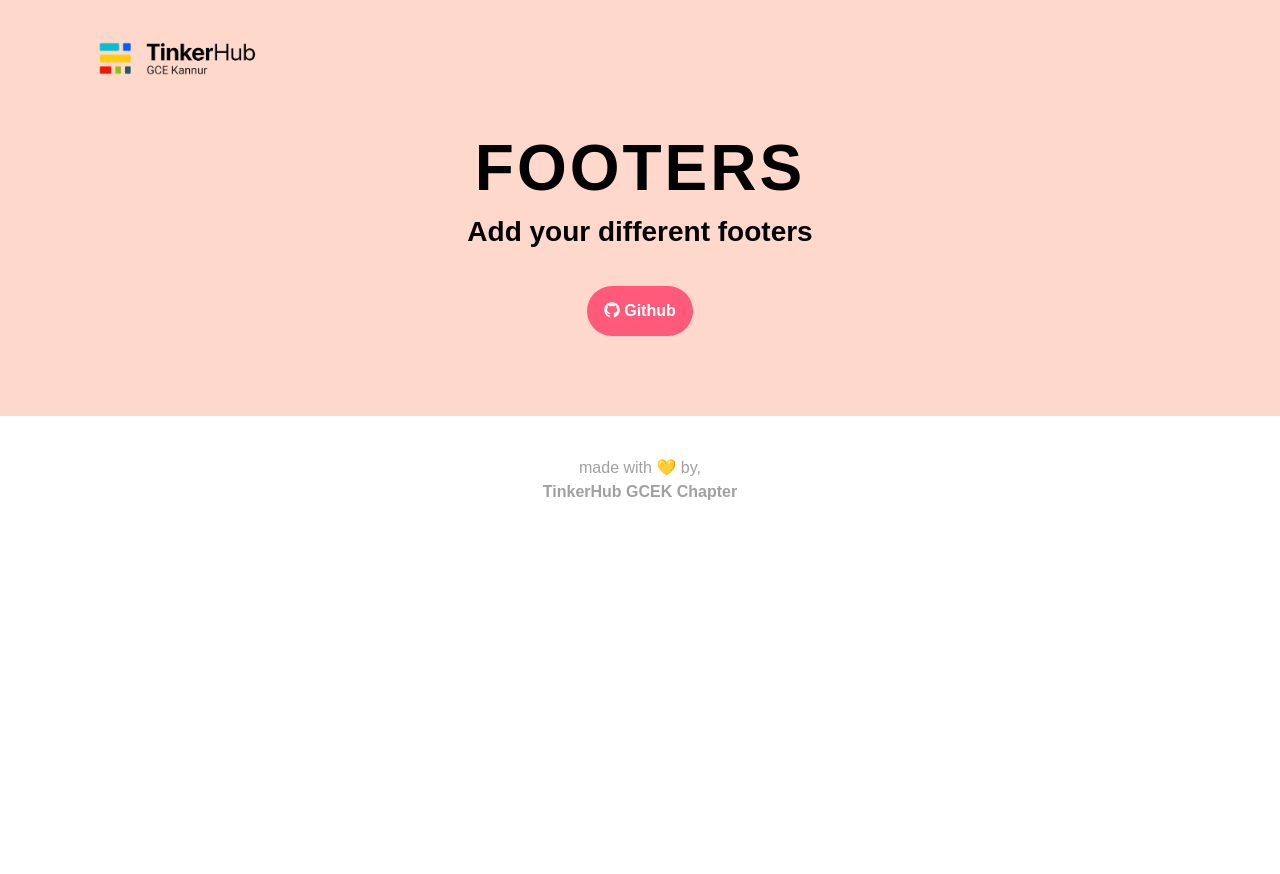
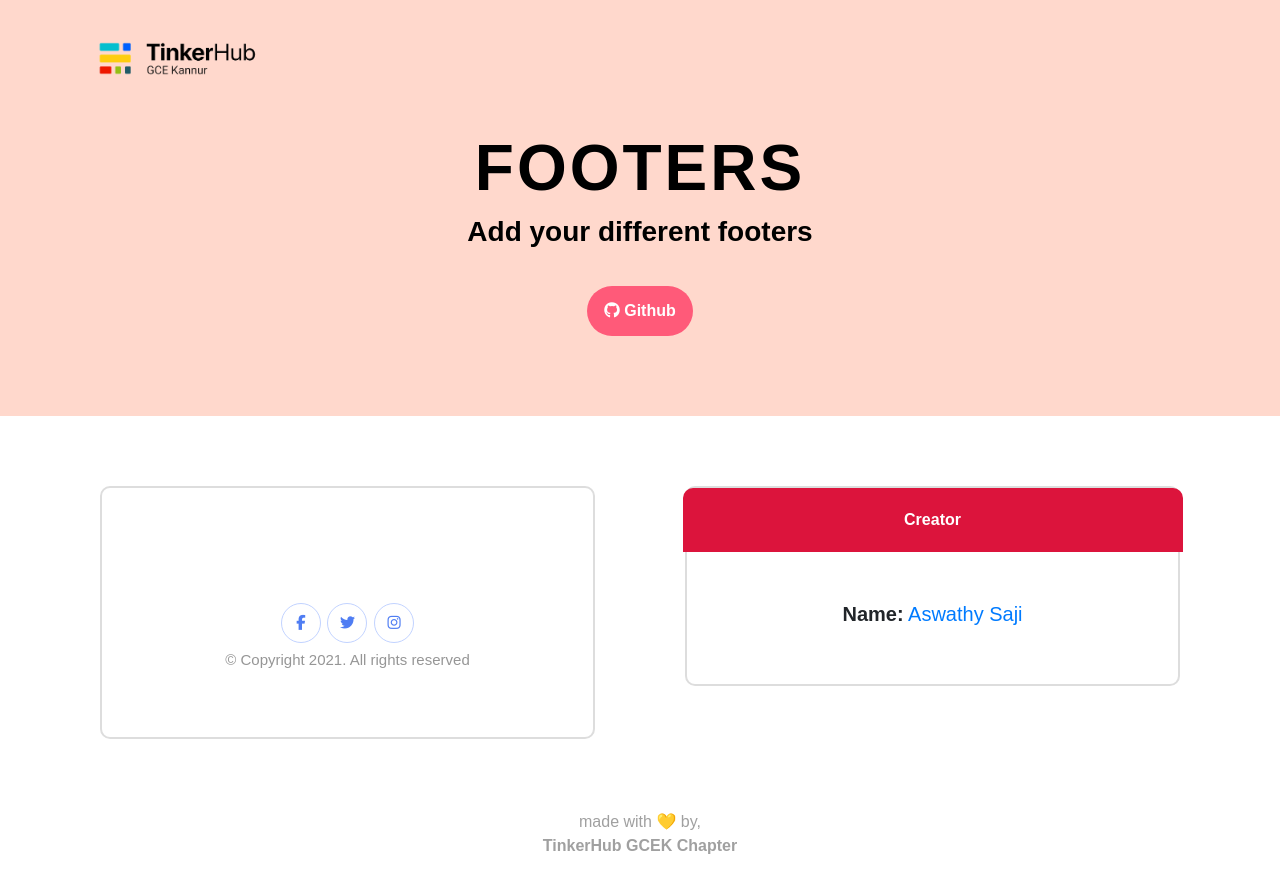
Before and after one commit to TinkerHub-GCEK/Tinktober-CSS, a plain HTML site: page pages/footer.html in a window 1280 px wide. Before the commit the page ends 800 px from the top, so only its background shows below. Drawn offline with nearby package versions, Linux system fonts and the light colour scheme.

Commit message:
added footer

```diff
--- a/css/buttons.css
+++ b/css/buttons.css
@@ -16,18 +16,6 @@
 
 .utsav {
   background-color: aqua;
-}
-
-html {
-  font-size: 20px;
-}
-
-body {
-  min-height: 100vh;
-  display: flex;
-  flex-direction: column;
-  align-items: center;
-  justify-content: center;
 }
 
 .button_slide {
--- a/css/footer.css
+++ b/css/footer.css
@@ -1 +1,23 @@
 /* Add your css for footer */
+.aswathy{
+    background-color: crimson;
+}
+
+.socialmedia button{
+    height: 40px;
+    width: 40px;
+    margin: 1px;
+    border: solid 1px hsl(223, 100%, 88%);
+    padding: 0;
+    border-radius: 50%;
+    background-color: white;
+    color: hsl(223, 87%, 63%);
+    transition: background-color 0.5s, color 0.5s;
+}
+.footer{
+    margin-top: 2%;
+}
+.footer p{
+    color:hsl(0, 0%, 59%);
+    font-size: 15px;
+}
--- a/pages/footer.html
+++ b/pages/footer.html
@@ -29,7 +29,7 @@
     <section class="header">
       <nav class="navbar">
         <div class="container">
-          <a class="navbar-brand" href="#">
+          <a class="navbar-brand" href="../index.html">
             <img class="image" src="../images/logo.png" alt="">
           </a>
         </div>
@@ -52,9 +52,59 @@
     </section>
     <section class="items">
       <div class="container-fluid">
-        <!--          your name     -->
+        <!--    Aswathy Saji     -->
         <!-- Add your html content that you have copied from contributors.md along with you component -->
+        <div class="row">
+          <div class="col-lg-6">
+            <div class="component">
+              <div class="card magictime">
 
+                <!-- Here Philip is the css selector for changing card color, write your name in the place of philip-->
+
+                <div class="card-title philip">
+                  <strong>Footer</strong>
+                </div>
+                <div class="card-content">
+
+                  <!-- Add your html code for your component inside this. -->
+                  <div class="socialmedia text-center">
+                    <button><i class="fab fa-facebook-f" style="font-size: 15px;"></i></button>
+                    <button><i class="fab fa-twitter" style="font-size: 15px;"></i></button>
+                    <button><i class="fab fa-instagram" style="font-size: 15px;"></i></button>
+                  </div>
+                  <div class="footer text-center">
+                    <p>&copy; Copyright 2021. All rights reserved</p>
+                  </div>
+                </div>
+              </div>
+            </div>
+          </div>
+          <div class="col-lg-6">
+            <div class="component">
+              <div class="card magictime">
+
+                <!-- Here Philip is the css selector for changing card color-->
+
+                <div class="card-title aswathy">
+                  <strong>Creator</strong>
+                </div>
+                <div class="card-content">
+                  <div class="creater-name">
+                    <h2>
+                      <b>Name:</b
+                      ><span>
+
+                      <!-- Add your name and github profile link.  -->
+
+                      <a href="https://github.com/aswathysaji">Aswathy Saji</a>
+                      </span>
+                    </h2>
+                  </div>
+                </div>
+              </div>
+            </div>
+          </div>
+        </div>
 
 
       </div>
```
Also changed, not shown: pages/buttons.html (+1 -1 lines), pages/dropdown.html (+1 -1 lines), pages/forms.html (+1 -1 lines), pages/navbar.html (+1 -1 lines), pages/textfield.html (+1 -1 lines), css/addyourcss.css (line endings or trailing spaces).
